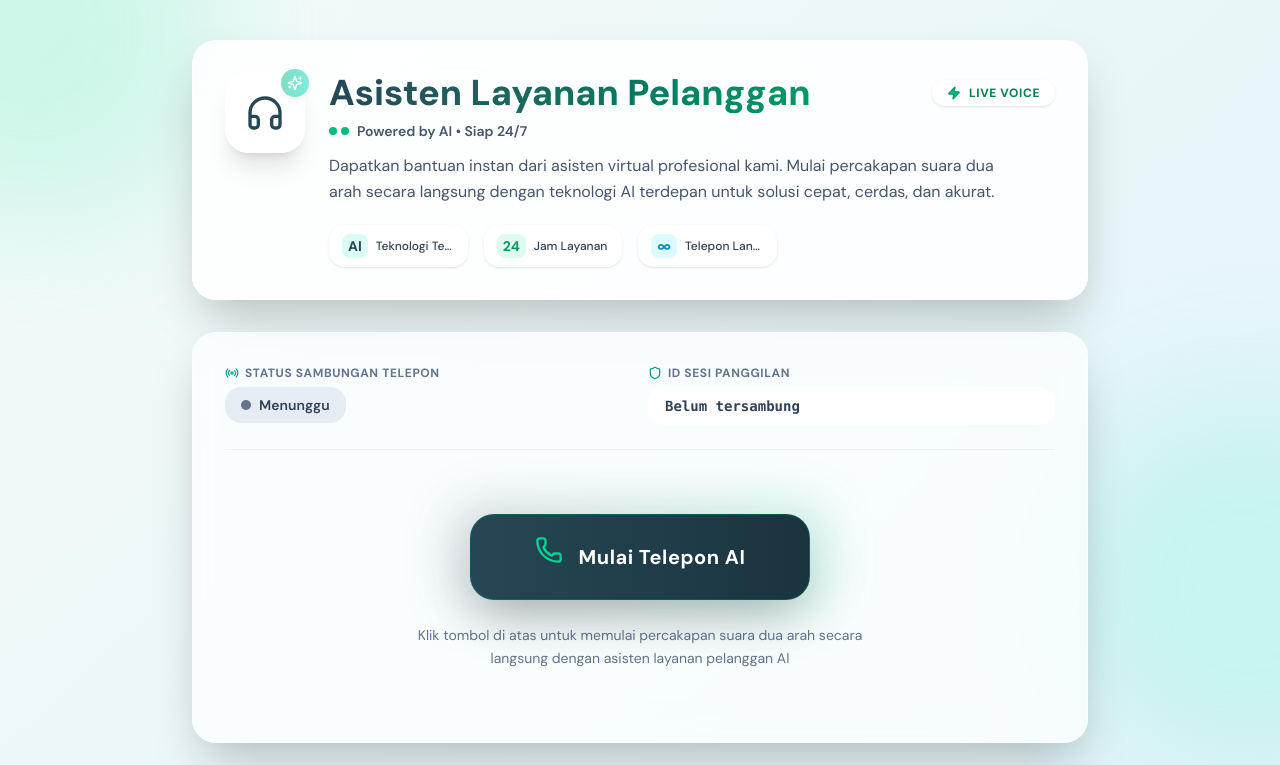
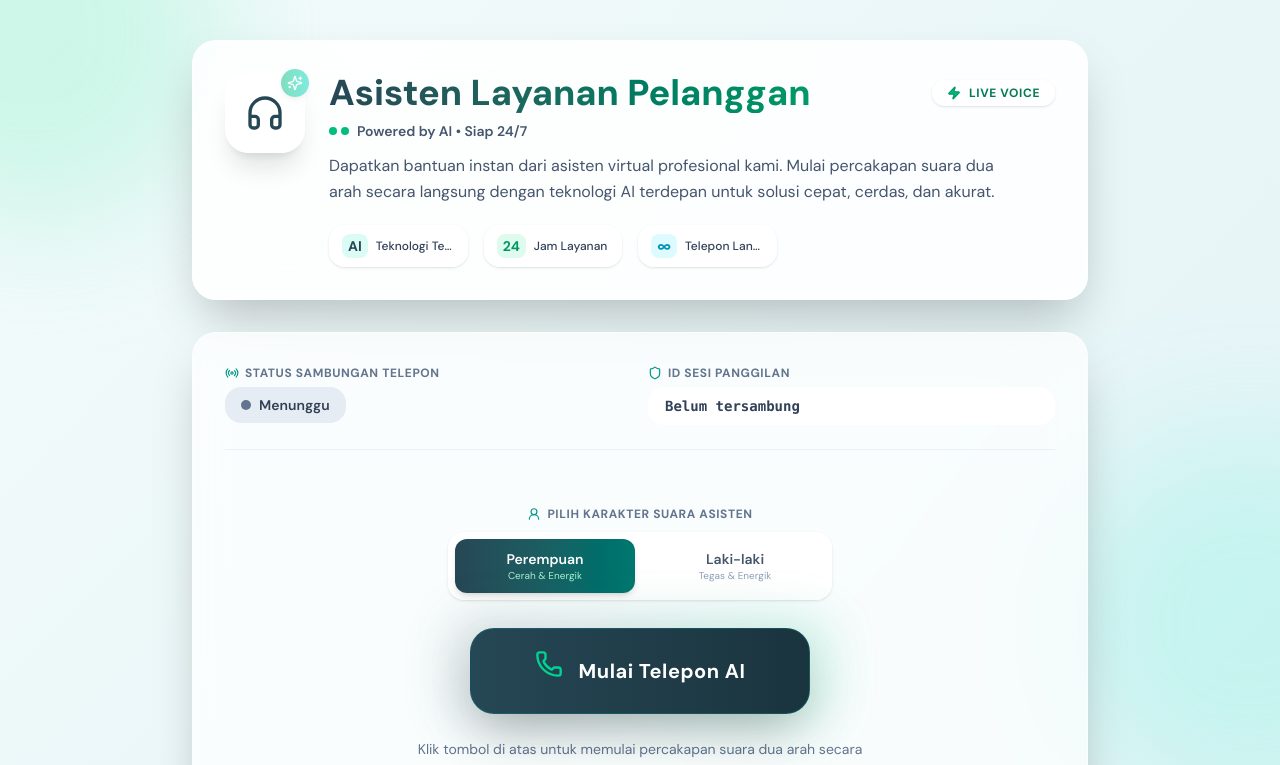
Before and after one commit to Demo-Appsz/demo-ai-sales-voice-frontend, a Svelte app: page / in a window 1280 px wide. Shown: the top 765 px of the page. Built offline with nearby package versions, Linux system fonts and the light colour scheme.

Commit message:
feat: add male and female energetic Indonesian voice selector

```diff
--- a/src/App.svelte
+++ b/src/App.svelte
@@ -18,11 +18,13 @@
     MessageSquare,
     CheckCircle2,
     AlertCircle,
-    Radio
+    Radio,
+    UserRound
   } from '@lucide/svelte';
 
   // Call states: 'waiting' | 'initializing' | 'connected' | 'disconnected'
   let callStatus = $state('waiting');
+  let voiceGender = $state('female'); // 'female' | 'male'
   let sessionId = $state(null);
   let isMicMuted = $state(false);
   let isAudioMuted = $state(false);
@@ -149,7 +151,8 @@
       // Fetch short-lived session token from server endpoint
       const response = await fetch('/api/agent/session', {
         method: 'POST',
-        headers: { 'Content-Type': 'application/json' }
+        headers: { 'Content-Type': 'application/json' },
+        body: JSON.stringify({ voiceGender })
       });
 
       const data = await response.json();
@@ -168,8 +171,22 @@
               connectionType: 'websocket'
             };
 
+      const ttsOverrides = data.voiceConfig
+        ? {
+            overrides: {
+              tts: {
+                voiceId: data.voiceConfig.voiceId,
+                stability: data.voiceConfig.stability,
+                speed: data.voiceConfig.speed,
+                similarityBoost: data.voiceConfig.similarityBoost
+              }
+            }
+          }
+        : {};
+
       conversation = await Conversation.startSession({
         ...sessionConfig,
+        ...ttsOverrides,
         onConnect: ({ conversationId }) => {
           sessionId = conversationId || data.conversationId || 'aktif';
           callStatus = 'connected';
@@ -419,7 +436,33 @@
       <!-- INTERACTIVE CALL ACTION AREA -->
       {#if callStatus === 'waiting' || callStatus === 'disconnected'}
         <!-- IDLE / DISCONNECTED STATE -->
-        <div class="flex flex-col items-center justify-center py-10 text-center">
+        <div class="flex flex-col items-center justify-center py-8 text-center">
+          <!-- Voice Gender Selector -->
+          <div class="mb-7 w-full max-w-sm">
+            <div class="text-xs font-bold text-slate-500 uppercase tracking-wider mb-2.5 flex items-center justify-center gap-1.5">
+              <UserRound class="w-3.5 h-3.5 text-teal-600" />
+              <span>Pilih Karakter Suara Asisten</span>
+            </div>
+            <div class="grid grid-cols-2 gap-2.5 p-1.5 glass-strong rounded-2xl border border-white/80 shadow-sm">
+              <button
+                type="button"
+                onclick={() => (voiceGender = 'female')}
+                class="py-2.5 px-4 rounded-xl text-sm font-semibold transition-all cursor-pointer flex flex-col items-center justify-center {voiceGender === 'female' ? 'bg-gradient-to-r from-[#264755] to-teal-700 text-white shadow-md' : 'text-slate-600 hover:bg-white/70'}"
+              >
+                <span>Perempuan</span>
+                <span class="text-[10px] font-normal {voiceGender === 'female' ? 'text-emerald-200' : 'text-slate-400'}">Cerah &amp; Energik</span>
+              </button>
+              <button
+                type="button"
+                onclick={() => (voiceGender = 'male')}
+                class="py-2.5 px-4 rounded-xl text-sm font-semibold transition-all cursor-pointer flex flex-col items-center justify-center {voiceGender === 'male' ? 'bg-gradient-to-r from-[#264755] to-teal-700 text-white shadow-md' : 'text-slate-600 hover:bg-white/70'}"
+              >
+                <span>Laki-laki</span>
+                <span class="text-[10px] font-normal {voiceGender === 'male' ? 'text-emerald-200' : 'text-slate-400'}">Tegas &amp; Energik</span>
+              </button>
+            </div>
+          </div>
+
           <div class="relative group mb-6">
             <!-- Pulsing ambient glow -->
             <div class="absolute -inset-2 bg-gradient-to-r from-[#264755]/30 to-emerald-500/30 rounded-3xl blur-xl opacity-70 group-hover:opacity-100 transition duration-500 animate-pulse-glow"></div>
@@ -504,10 +547,13 @@
               </div>
 
               <div>
-                <div class="flex items-center gap-2">
+                <div class="flex flex-wrap items-center gap-2">
                   <h4 class="font-bold text-slate-800 text-base">Saluran Telepon Aktif</h4>
                   <span class="text-xs font-mono font-bold px-2 py-0.5 rounded-full bg-emerald-100 text-emerald-700">
                     {formatDuration(callSeconds)}
+                  </span>
+                  <span class="text-[11px] font-semibold px-2.5 py-0.5 rounded-full bg-teal-100/80 text-teal-800">
+                    Suara: {voiceGender === 'male' ? 'Laki-laki' : 'Perempuan'}
                   </span>
                 </div>
                 <p class="text-xs font-medium text-slate-500">
```
Also changed, not shown: 1 other file (tests, documents, lock files or other folders).
